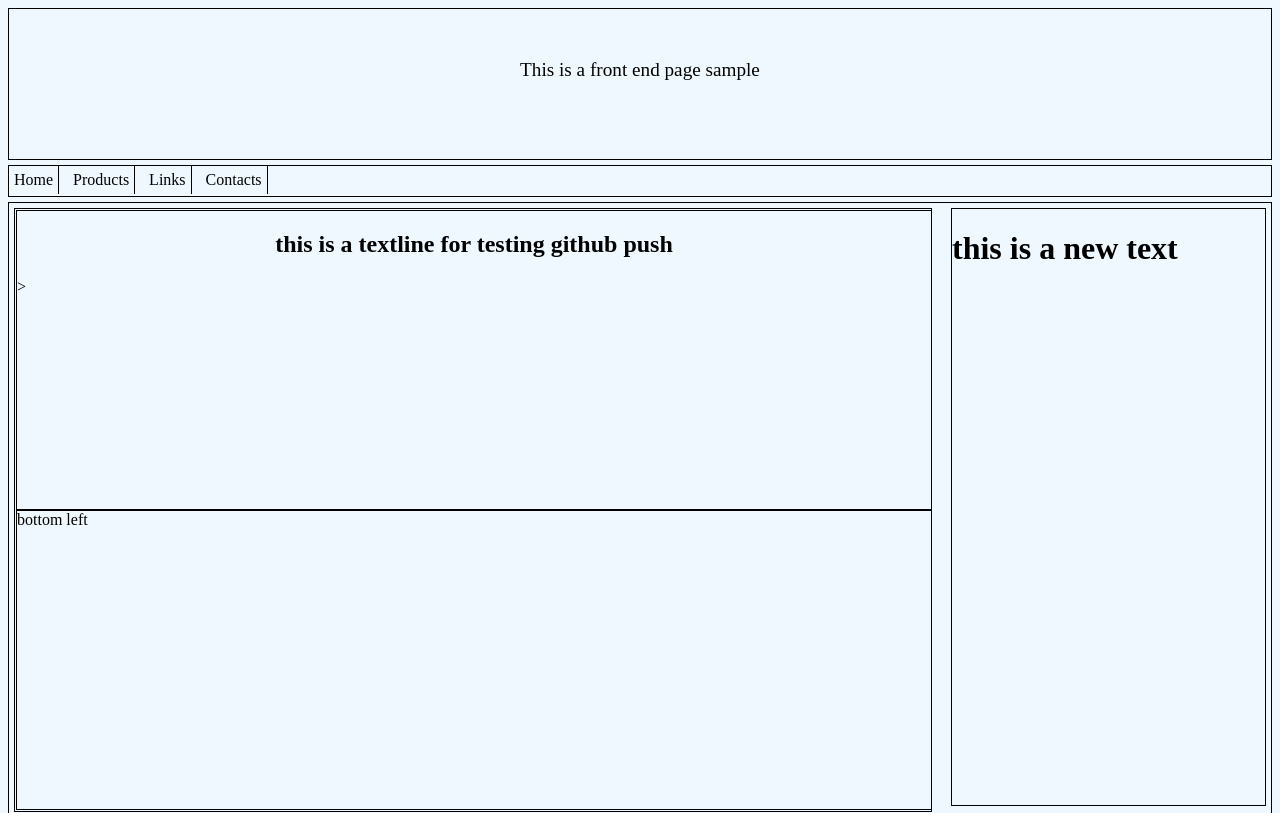
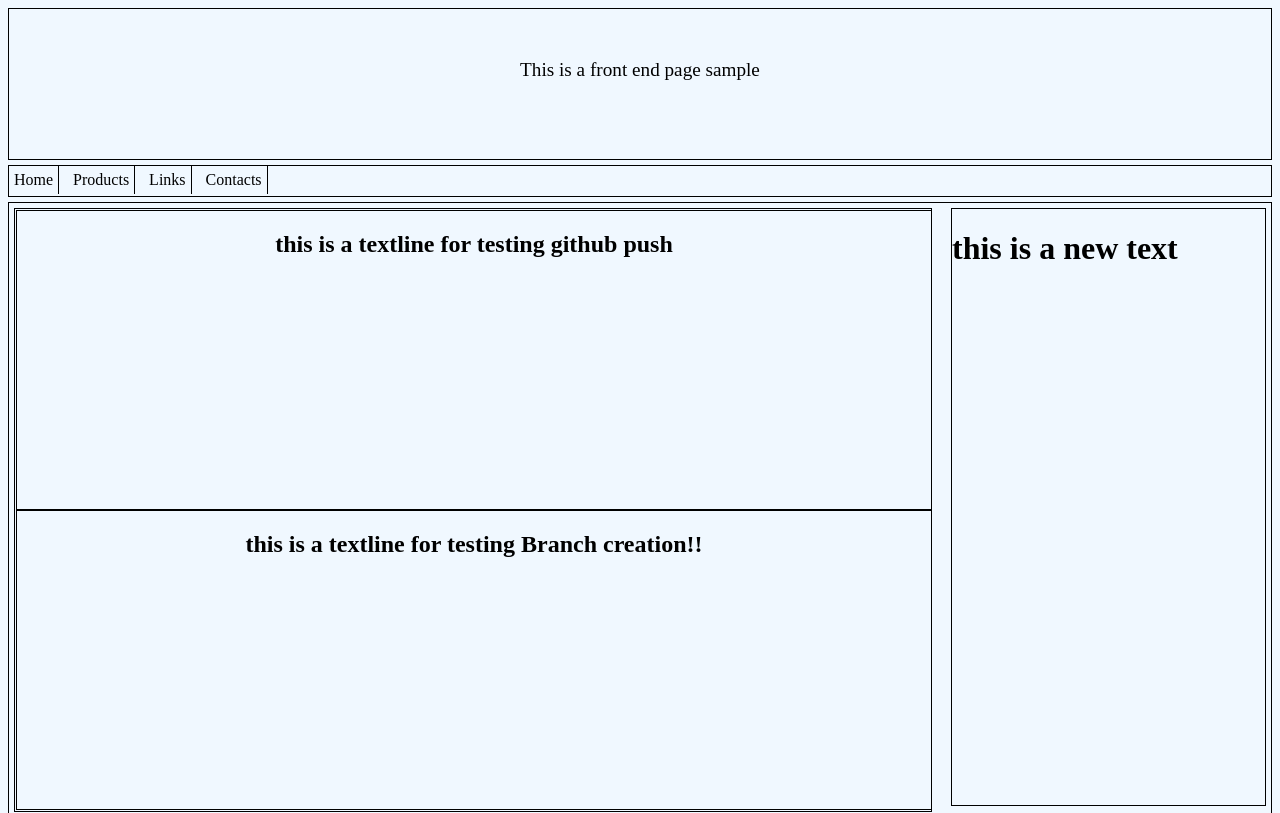
Before and after one commit to moslemWEB/repo1402, a plain HTML site: page index.html in a window 1280 px wide. Shown: the top 813 px of the page. Drawn offline with Linux system fonts and the light colour scheme.

Commit message:
Update index.html
creating branch2

```diff
--- a/index.html
+++ b/index.html
@@ -21,8 +21,8 @@
 
     <div id="main">
         <div id="main_left">
-            <div id="main_left_top"><h2 style="text-align: center;">this is a textline for testing github push </h2>></div>
-            <div id="main_left_bottom"> bottom left</div>
+            <div id="main_left_top"><h2 style="text-align: center;">this is a textline for testing github push </h2></div>
+            <div id="main_left_bottom"><h2 style="text-align: center;">this is a textline for testing Branch creation!! </h2></div>
         </div>
 
         <div id="main_right"><h1>this is a new text</h1></div>
```
